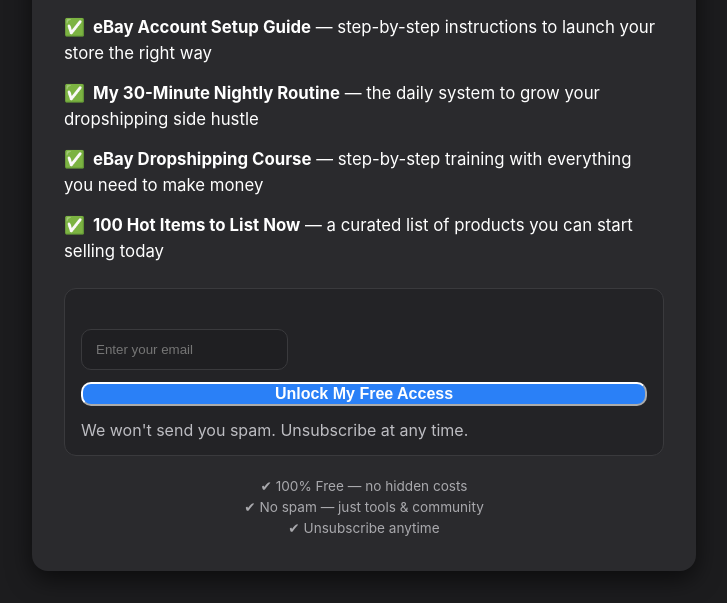
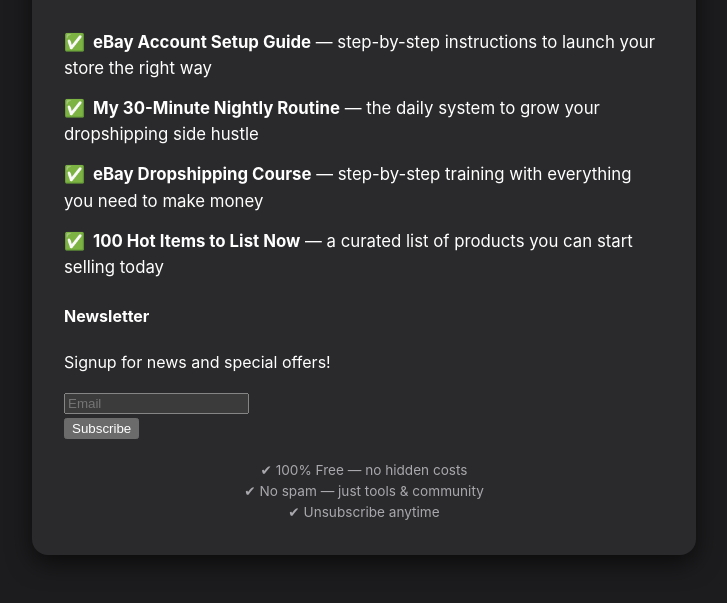
Before and after one commit to bgeissler12-droid/dropanion-site-updated, a plain HTML site: page free/index.html in a window 1280 px wide. Shown: the part 197-800 px from the top of the page, without its empty margins (276-1003 px from the left). Drawn offline with Linux system fonts and the light colour scheme; no server answers; a web font is replaced by a local one.

Commit message:
Update index.html

```diff
--- a/free/index.html
+++ b/free/index.html
@@ -102,55 +102,73 @@
 
     <!-- Official ConvertKit embed -->
     <script src="https://f.convertkit.com/ckjs/ck.5.js"></script>
-    <form
-      action="https://app.convertkit.com/forms/8573393/subscriptions"
-      class="seva-form formkit-form"
-      method="post"
-      data-sv-form="8573393"
-      data-uid="6d138753b3"
-      data-format="inline"
-      data-version="5"
-      data-options='{
-        "settings": {
-          "after_subscribe": {
-            "action": "redirect",
-            "success_message": "Success! Now check your email to confirm your subscription.",
-            "redirect_url": "https://dropanion.com/thanks"
-          },
-          "recaptcha": { "enabled": false },
-          "return_visitor": { "action": "show", "custom_content": "" },
-          "powered_by": { "show": false }
-        },
-        "version": "5"
-      }'
-      style="background-color:#232326;border-radius:12px;">
-      <div class="formkit-background" style="opacity:0;"></div>
-      <div data-style="minimal">
-        <ul class="formkit-alert formkit-alert-error" data-element="errors" data-group="alert"></ul>
-        <div data-element="fields" data-stacked="false" class="seva-fields formkit-fields">
-          <div class="formkit-field" style="flex:1;">
-            <input class="formkit-input"
-                   name="email_address"
-                   aria-label="Email Address"
-                   placeholder="Enter your email"
-                   required
-                   type="email" />
+
+<!-- BEGIN MailerLite Embed -->
+<style type="text/css">@import url("https://assets.mlcdn.com/fonts.css");</style>
+<!-- (Kept core ML styles trimmed for brevity; kept on-page styles below to preserve your dark theme) -->
+
+<div id="mlb2-31190107" class="ml-form-embedContainer ml-subscribe-form ml-subscribe-form-31190107">
+  <div class="ml-form-align-center">
+    <div class="ml-form-embedWrapper embedForm">
+      <div class="ml-form-embedBody ml-form-embedBodyDefault row-form">
+        <div class="ml-form-embedContent">
+          <h4>Newsletter</h4>
+          <p>Signup for news and special offers!</p>
+        </div>
+        <form class="ml-block-form" action="https://assets.mailerlite.com/jsonp/1811989/forms/166281823068882563/subscribe" method="post">
+          <div class="ml-form-formContent">
+            <div class="ml-form-fieldRow ml-last-item">
+              <div class="ml-field-group ml-field-email ml-validate-email ml-validate-required">
+                <input aria-label="email" aria-required="true" type="email" class="form-control" name="fields[email]" placeholder="Email" autocomplete="email" required>
+              </div>
+            </div>
           </div>
-          <button data-element="submit" class="formkit-submit formkit-submit">
-            <div class="formkit-spinner"><div></div><div></div><div></div></div>
-            <span>Unlock My Free Access</span>
-          </button>
+          <input type="hidden" name="ml-submit" value="1">
+          <div class="ml-form-embedSubmit">
+            <button type="submit" class="primary">Subscribe</button>
+            <button disabled="disabled" style="display:none;" type="button" class="loading">
+              <div class="ml-form-embedSubmitLoad"></div>
+              <span class="sr-only">Loading...</span>
+            </button>
+          </div>
+          <input type="hidden" name="anticsrf" value="true">
+        </form>
+      </div>
+      <div class="ml-form-successBody row-success" style="display:none">
+        <div class="ml-form-successContent">
+          <h4>Thank you!</h4>
+          <p>You have successfully joined our subscriber list.</p>
         </div>
-        <div class="formkit-guarantee" data-element="guarantee">We won't send you spam. Unsubscribe at any time.</div>
       </div>
-      <style>
-        .formkit-form[data-uid="6d138753b3"] *{box-sizing:border-box;}
-        .formkit-form[data-uid="6d138753b3"] .formkit-fields{display:flex;flex-wrap:wrap;margin:10px auto 0 auto;}
-        .formkit-form[data-uid="6d138753b3"] .formkit-field,.formkit-form[data-uid="6d138753b3"] .formkit-submit{flex:1 0 100%;margin:0 0 12px 0;}
-        .formkit-form[data-uid="6d138753b3"][min-width~="600"] .formkit-field{flex:100 1 auto;}
-        .formkit-form[data-uid="6d138753b3"][min-width~="600"] .formkit-submit{flex:1 1 auto;}
-      </style>
-    </form>
+    </div>
+  </div>
+</div>
+
+<script>
+  // Success redirect - use apex (non-www) to match your landing page domain
+  function ml_webform_success_31190107() {
+    try { window.top.location.href = 'https://dropanion.com/thanks'; }
+    catch (e) { window.location.href = 'https://dropanion.com/thanks'; }
+  }
+
+  // Save email to sessionStorage so /thanks can personalize next steps
+  (function() {
+    const root = document.getElementById('mlb2-31190107');
+    if (!root) return;
+    const form = root.querySelector('form.ml-block-form');
+    if (!form) return;
+    form.addEventListener('submit', function() {
+      const emailInput = form.querySelector('input[name="fields[email]"]');
+      if (emailInput && emailInput.value) {
+        try { sessionStorage.setItem('signup_email', emailInput.value); } catch (e) {}
+      }
+    });
+  })();
+</script>
+<script src="https://groot.mailerlite.com/js/w/webforms.min.js" type="text/javascript"></script>
+<script>try{fetch("https://assets.mailerlite.com/jsonp/1811989/forms/166281823068882563/takel")}catch(e){}</script>
+<!-- END MailerLite Embed -->
+
 
     <div class="footer">
       ✔ 100% Free — no hidden costs<br/>
```
